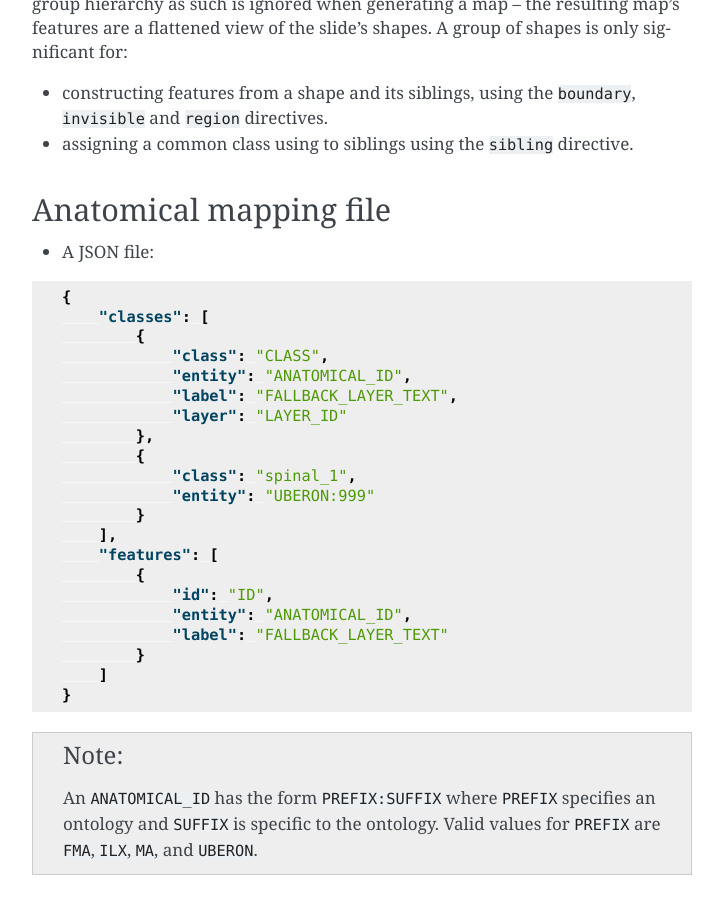
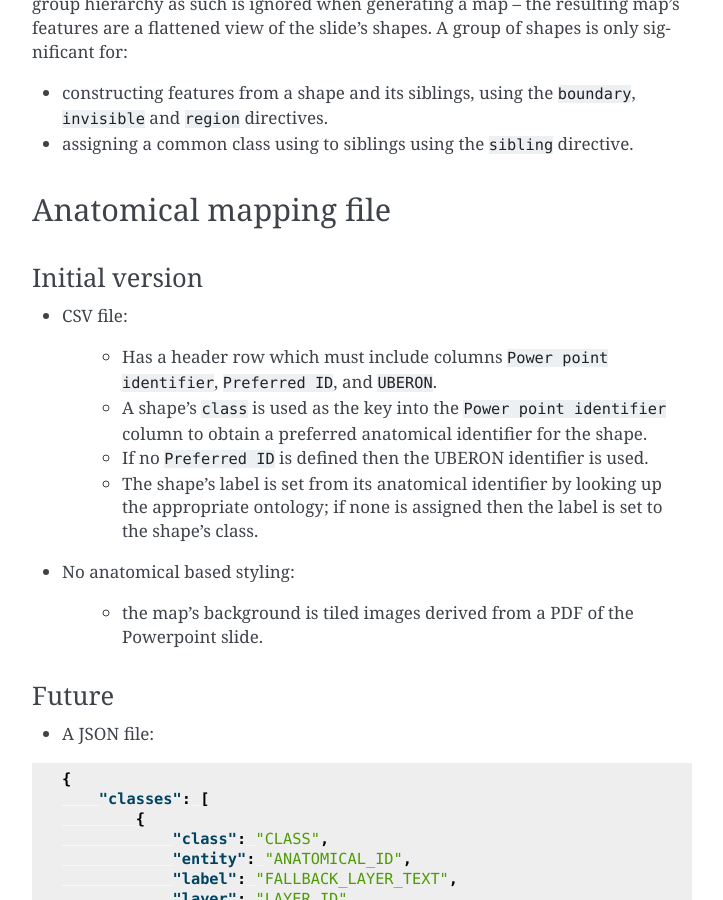
Before and after one commit to AnatomicMaps/flatmap-maker, a Sphinx documentation site: the page built from docs/Annotation.rst, in a window 1280 px wide and 900 px high, scrolled down 1066 px. Shown: the whole window, without its empty margins (388-1111 px from the left). Built offline with Sphinx 7.4.7, drawn with Linux system fonts in a browser that asks for light colours; some of the changed text lies outside the part shown.

Commit message:
Update documentation to specify the format of the anatomical mapping file.

```diff
--- a/docs/Annotation.rst
+++ b/docs/Annotation.rst
@@ -55,6 +55,24 @@ A PowerPoint slide supports hierarchical grouping of shapes and groups. The grou
 Anatomical mapping file
 -----------------------
 
+Initial version
+~~~~~~~~~~~~~~~
+
+* CSV file:
+
+    - Has a header row which must include columns ``Power point identifier``, ``Preferred ID``, and ``UBERON``.
+    - A shape's ``class`` is used as the key into the ``Power point identifier`` column to obtain a preferred anatomical identifier for the shape.
+    - If no ``Preferred ID`` is defined then the UBERON identifier is used.
+    - The shape's label is set from its anatomical identifier by looking up the appropriate ontology; if none is assigned then the label is set to the shape's class.
+
+* No anatomical based styling:
+
+    - the map's background is tiled images derived from a PDF of the Powerpoint slide.
+
+
+Future
+~~~~~~
+
 * A JSON file:
 
 .. code-block:: json
```
